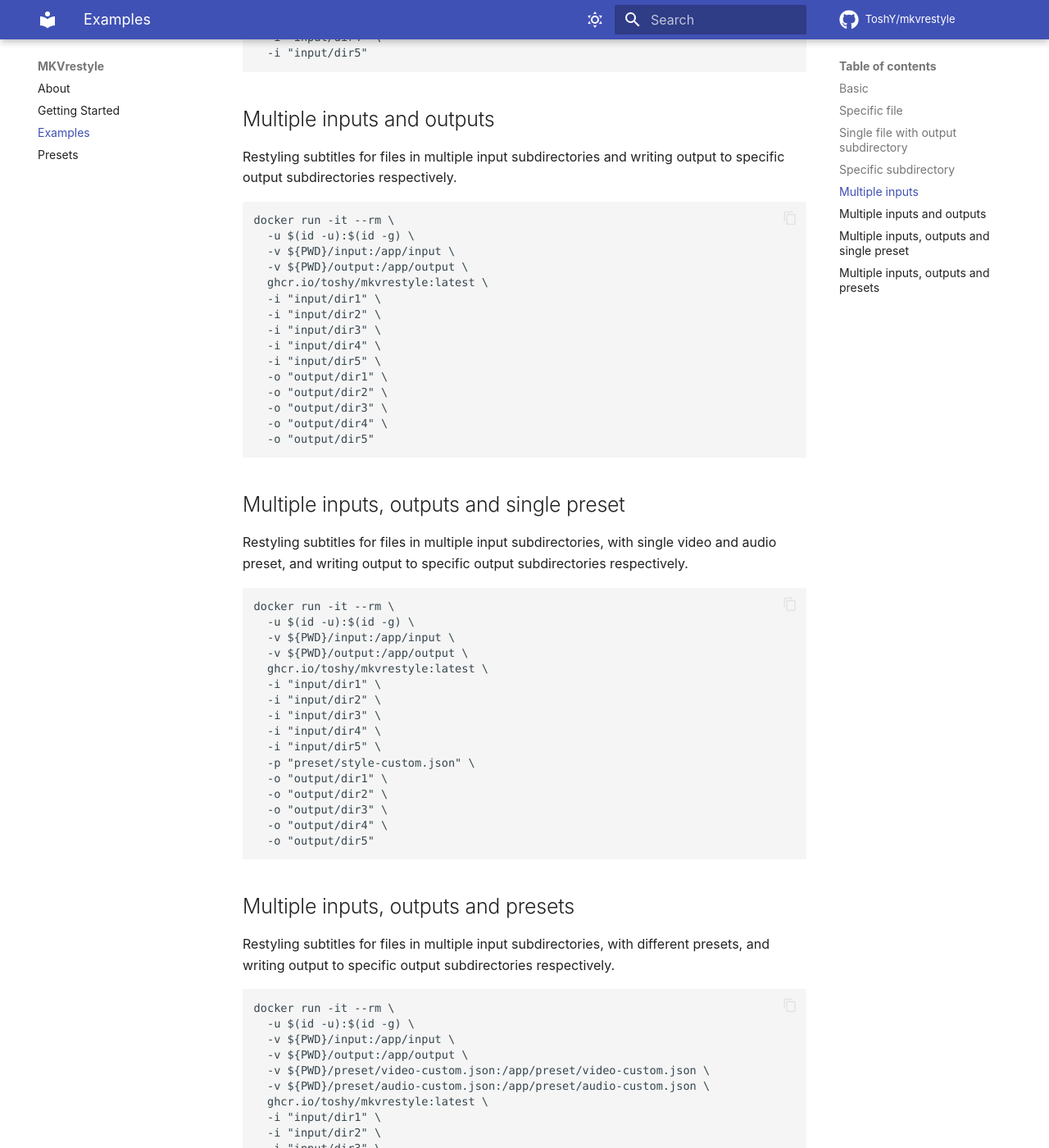
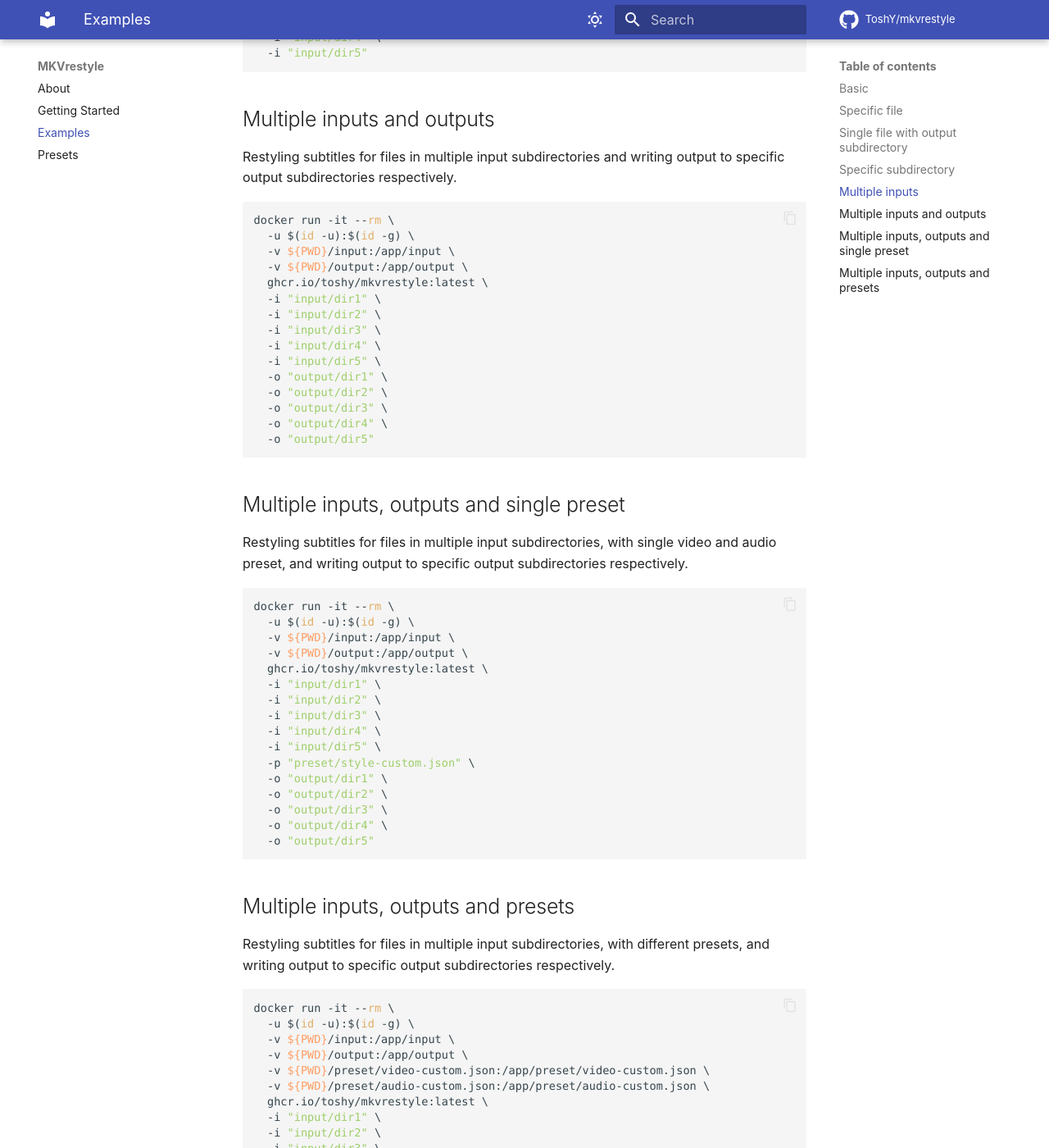
Before and after one commit to ToshY/mkvrestyle, an MkDocs documentation site: the page built from docs/examples.md, in a window 1280 px wide and 1400 px high, scrolled down 1661 px. Shown: the whole window at 82% size. Built offline with MkDocs 1.6.1 and Material for MkDocs 9.7.7, drawn with Linux system fonts in a browser that asks for light colours; some web fonts are replaced; comment, search, counter and statistics services are not loaded; some of the changed text lies outside the part shown.

````diff
--- a/Taskfile.yml
+++ b/Taskfile.yml
@@ -101,11 +101,11 @@ tasks:
   mkdocs:
     desc: MkDocs build
     cmds:
-      - docker run --rm -it -v ${PWD}:/docs ghcr.io/squidfunk/mkdocs-material:9.5 build
+      - docker run --rm -it -v ${PWD}:/docs ghcr.io/squidfunk/mkdocs-material:9.6 build
 
   mkdocs:live:
     desc: MkDocs development server
     vars:
       PORT: '{{.p | default "8001"}}'
     cmds:
-      - docker run --rm -it -p {{.PORT}}:8000 -v ${PWD}:/docs ghcr.io/squidfunk/mkdocs-material:9.5
+      - docker run --rm -it -p {{.PORT}}:8000 -v ${PWD}:/docs ghcr.io/squidfunk/mkdocs-material:9.6
--- a/docs/examples.md
+++ b/docs/examples.md
@@ -4,7 +4,7 @@
 
 Add your files to the input directory of the mounted container.
 
-```shell
+```sh
 docker run -it --rm \
   -u $(id -u):$(id -g) \
   -v ${PWD}/input:/app/input \
@@ -19,7 +19,7 @@ directory. If no presets are provided, it will automatically use the [`preset/de
 
 Restyling subtitles for a specific file and writing output to `/app/output` (default).
 
-```shell
+```sh
 docker run -it --rm \
   -u $(id -u):$(id -g) \
   -v ${PWD}/input:/app/input \
@@ -32,7 +32,7 @@ docker run -it --rm \
 
 Restyling subtitles for a specific file and writing output to `/app/output/hits`.
 
-```shell
+```sh
 docker run -it --rm \
   -u $(id -u):$(id -g) \
   -v ${PWD}/input:/app/input \
@@ -46,7 +46,7 @@ docker run -it --rm \
 
 Restyling subtitles for a files in specific subdirectory and writing output to `/app/output/hits`.
 
-```shell
+```sh
 docker run -it --rm \
   -u $(id -u):$(id -g) \
   -v ${PWD}/input:/app/input \
@@ -60,7 +60,7 @@ docker run -it --rm \
 
 Restyling subtitles for files in multiple input subdirectories and writing output to `/app/output` (default).
 
-```shell
+```sh
 docker run -it --rm \
   -u $(id -u):$(id -g) \
   -v ${PWD}/input:/app/input \
@@ -78,7 +78,7 @@ docker run -it --rm \
 Restyling subtitles for files in multiple input subdirectories and writing output to specific output subdirectories
 respectively.
 
-```shell
+```sh
 docker run -it --rm \
   -u $(id -u):$(id -g) \
   -v ${PWD}/input:/app/input \
@@ -101,7 +101,7 @@ docker run -it --rm \
 Restyling subtitles for files in multiple input subdirectories, with single video and audio preset, and writing output
 to specific output subdirectories respectively.
 
-```shell
+```sh
 docker run -it --rm \
   -u $(id -u):$(id -g) \
   -v ${PWD}/input:/app/input \
@@ -125,7 +125,7 @@ docker run -it --rm \
 Restyling subtitles for files in multiple input subdirectories, with different presets, and writing output to specific
 output subdirectories respectively.
 
-```shell
+```sh
 docker run -it --rm \
   -u $(id -u):$(id -g) \
   -v ${PWD}/input:/app/input \
````
Also changed, not shown: README.md (+1 -1 lines), docs/getting-started.md (+3 -3 lines), docs/presets.md (+1 -1 lines), 1 other file.
